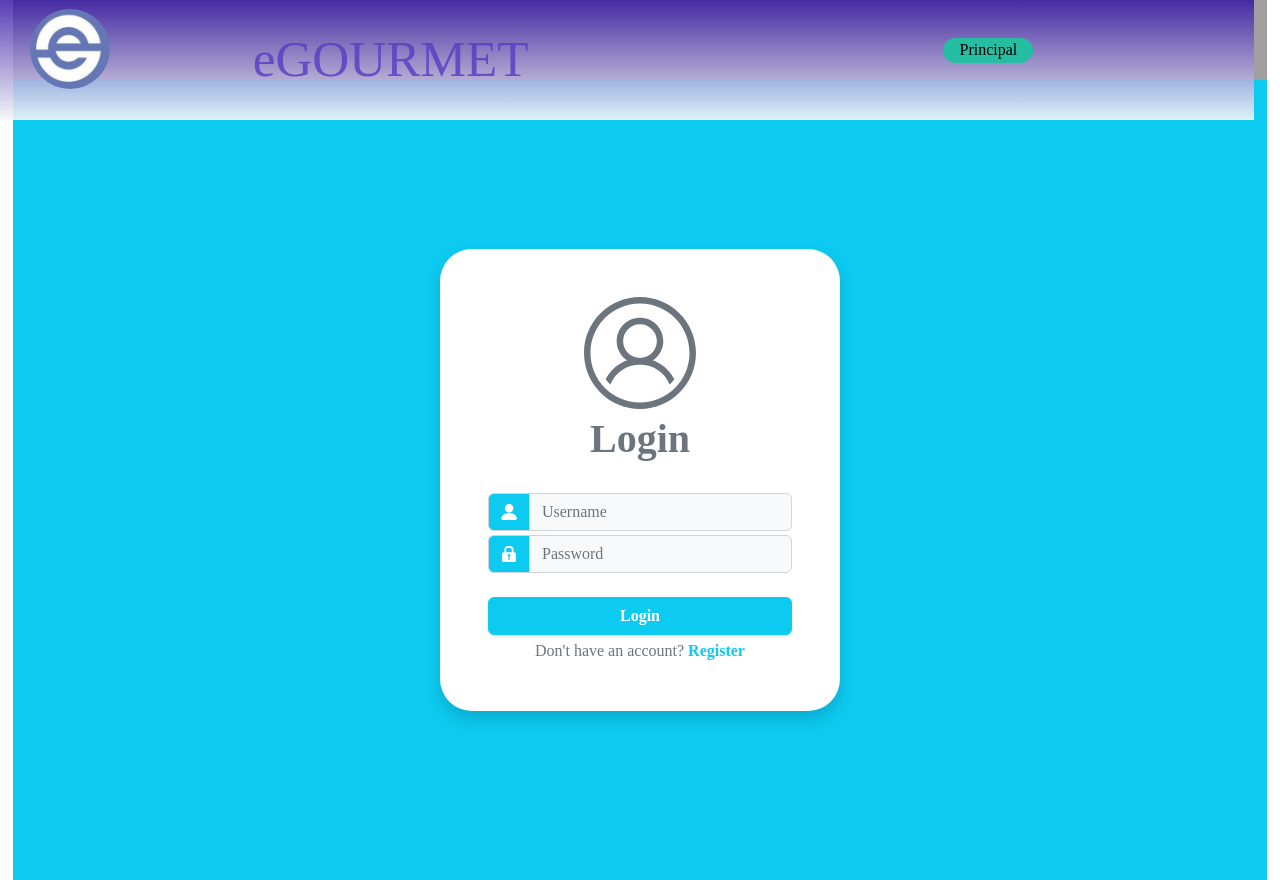
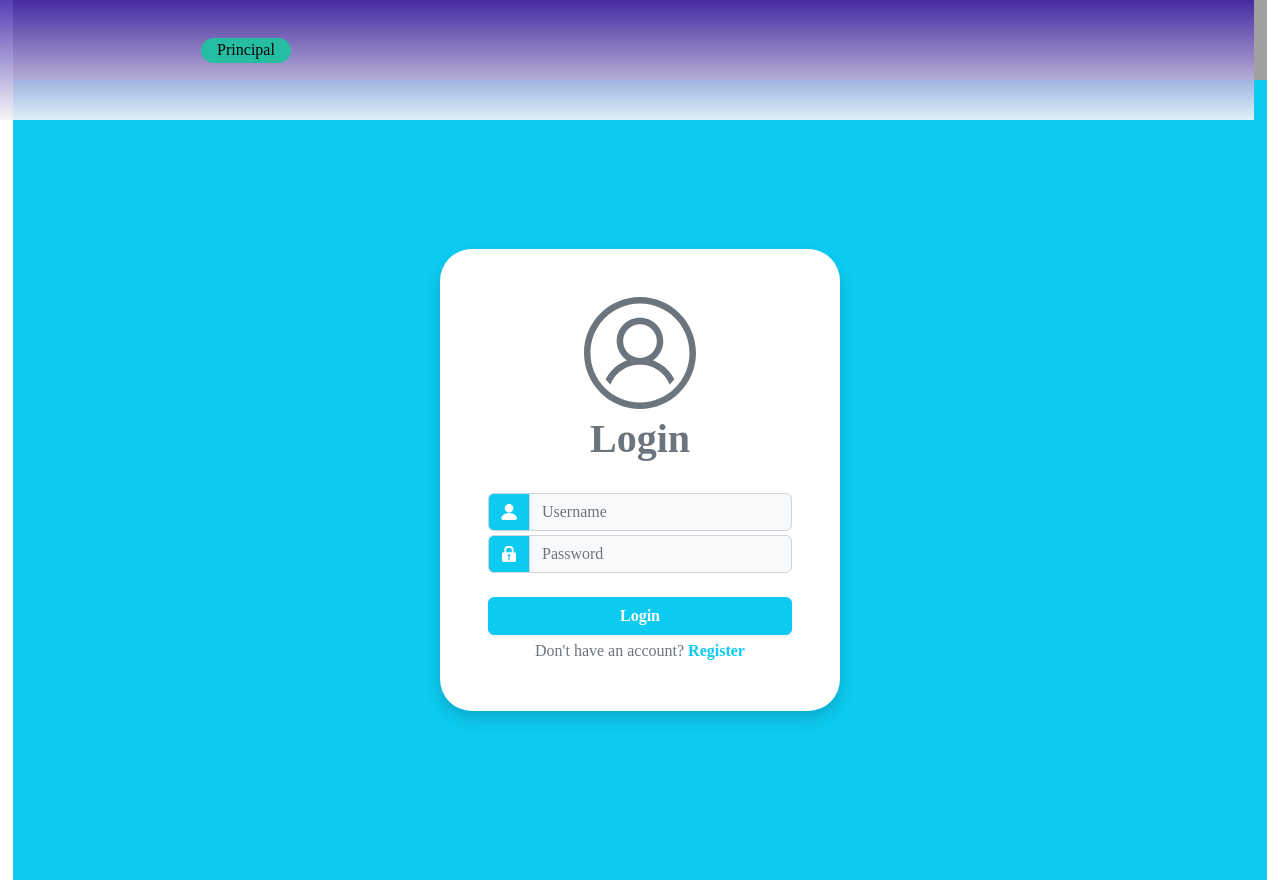
Before and after one commit to fullstackcodo2023/TPOg4, a Flask app: template templates/login.html in a window 1280 px wide. Run offline with Flask 3, Linux system fonts and the light colour scheme; the template is opened without the code that fills it, so the values that code supplies are empty.

Commit message:
Update login.html

```diff
--- a/templates/login.html
+++ b/templates/login.html
@@ -17,20 +17,10 @@
 <body id="body">
 
     <header>
-
-        <div id="logo_container">
-           <img id="logo" src="../img/icon/blue2.jpg" alt="logo">
-        </div>
-
-        <div id="titulo_container">
-            <h1 id="nombre_pagina">eGOURMET</h1>
-        </div>
-
-
         <nav id="nav_container">
             <ul>
                 <li>
-                    <a class="menu" href="../index.html#home">Principal</a>
+                    <a class="menu" href="../index.html">Principal</a>
                 </li>
             </ul>
         </nav>
```
